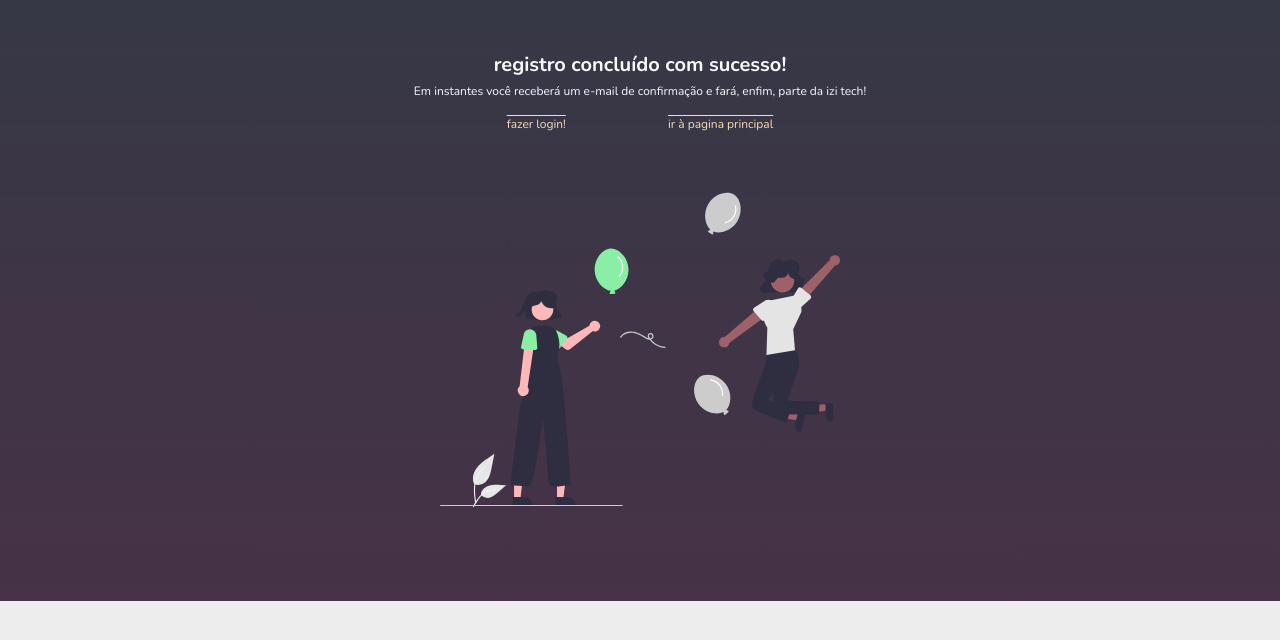
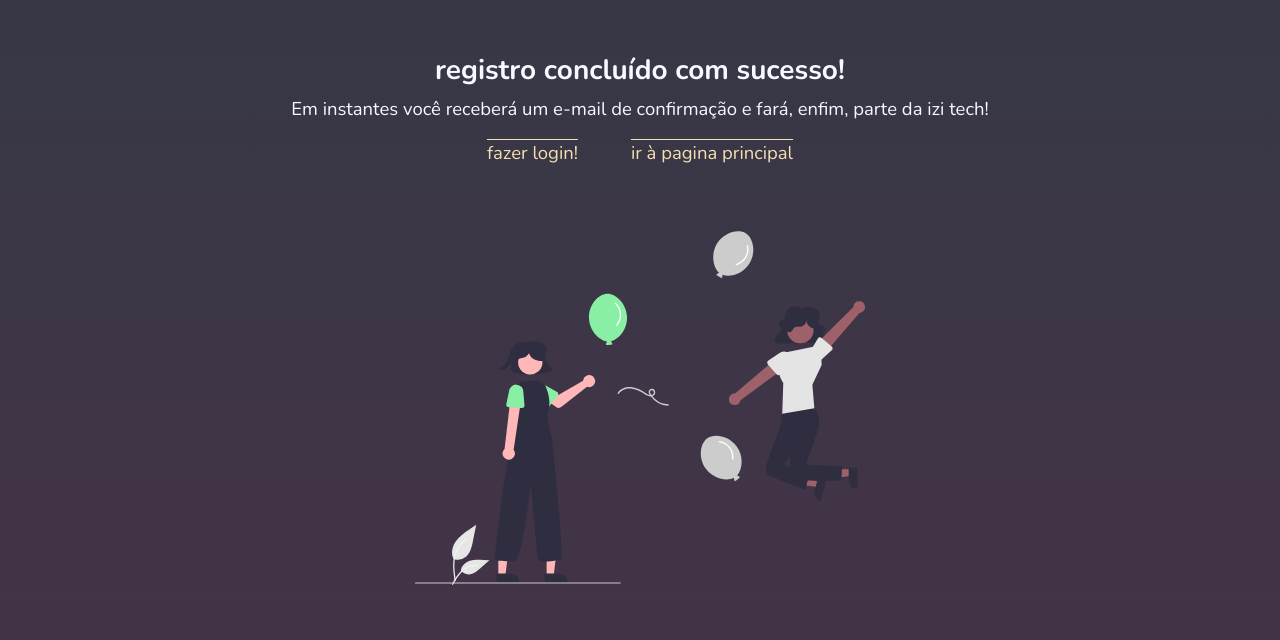
Before and after one commit to joaofelipelliccione/izi_tech_front, a React (Create React App) app: page /register/success in a window 1280 px wide. Shown: the top 640 px of the page. Built offline with nearby package versions, Linux system fonts and the light colour scheme.

Commit message:
Melhorando estilização register success.

```diff
--- a/src/styles/RegisterSuccess.css
+++ b/src/styles/RegisterSuccess.css
@@ -1,8 +1,9 @@
 #registerSuccessPageMain {
-  background-image: linear-gradient(rgb(54, 56, 70), rgb(71, 50, 71));
+  background-image: linear-gradient(var(--onyx), var(--darkPuce));
   display: flex;
   flex-direction: column;
   align-items: center;
+  height: 100vh;
   margin-top: 0;
   padding: 4%;
 }
@@ -16,25 +17,25 @@
 
 #registerSuccessBlock1 h1 {
   color: ghostwhite;
-  font-size: 2em;
+  font-size: 2.8rem;
   margin: 0 0 1% 0;
 }
 
 #registerSuccessBlock1 span {
   color: ghostwhite;
-  font-size: 1.2em;
+  font-size: 1.85rem;
 }
 
 #registerSuccessBlock2 {
   display: flex;
-  width: 40%;
+  width: 35%;
   justify-content: space-evenly;
 }
 
 #registerSuccessBlock2 a {
   color: wheat;
   text-decoration: overline;
-  font-size: 1.2em;
+  font-size: 1.85rem;
 }
 
 #registerSuccessBlock2 a:hover {
@@ -43,7 +44,7 @@
 
 #registerSuccessIllustration1 {
   align-self: center;
-  width: 400px;
-  height: 400px;
+  width: 45rem;
+  height: 45rem;
   margin-top: 1.5%;
 }
```
